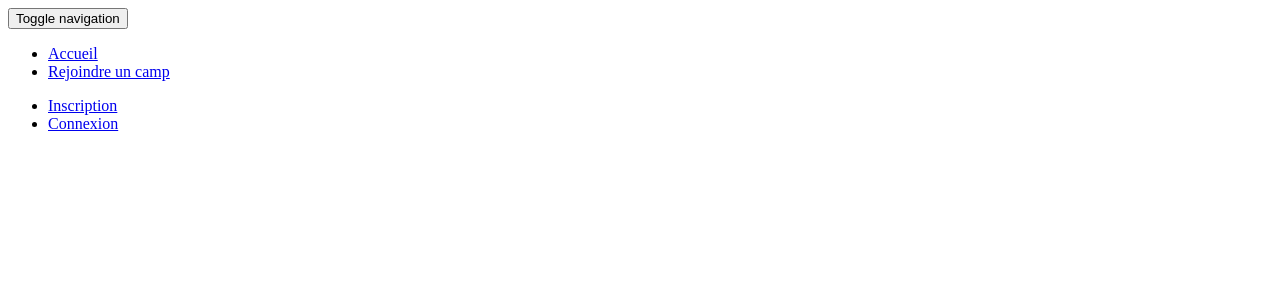
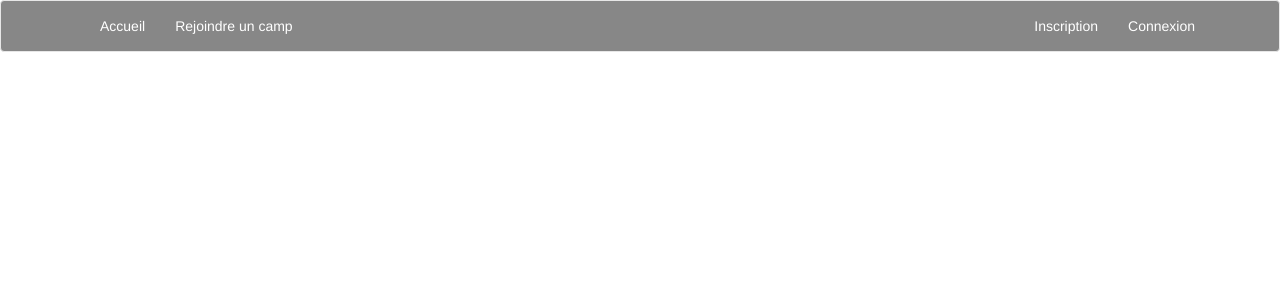
Before and after one commit to LesYameteKudasai/LYK, a PHP site: page /menu.php in a window 1280 px wide. Shown: the top 300 px of the page. Run offline with PHP 8.4, Linux system fonts and the light colour scheme.

Commit message:
Version 2 du menu + style du menu

```diff
--- a/menu.php
+++ b/menu.php
@@ -1,5 +1,18 @@
-<nav class="navbar navbar-default ">
-  <div class="container">
+<!DOCTYPE html>
+<html lang="en">
+  <head>
+    <meta charset="utf-8">
+
+	<script src="https://ajax.googleapis.com/ajax/libs/jquery/1.12.4/jquery.min.js"></script>
+	<link href="https://maxcdn.bootstrapcdn.com/bootstrap/3.3.7/css/bootstrap.min.css" rel="stylesheet">
+	<script src="https://maxcdn.bootstrapcdn.com/bootstrap/3.3.7/js/bootstrap.min.js"></script>
+	<link href="menustyle.css" rel="stylesheet">
+  </head>
+
+  <body>
+
+    <nav class="navbar navbar-default menufonce">
+      <div class="container ">
         <div class="navbar-header">
           <button type="button" class="navbar-toggle collapsed" data-toggle="collapse" data-target="#navbar" aria-expanded="false" aria-controls="navbar">
             <span class="sr-only">Toggle navigation</span>
@@ -9,7 +22,7 @@
           </button>
 
         </div>
-	<div id="navbar" class="navbar-collapse collapse">
+        <div id="navbar" class="navbar-collapse collapse ">
           <ul class="nav navbar-nav">
 			<li ><a href="#">Accueil</a></li>
 			<?php
@@ -36,7 +49,7 @@
 
             </li>
           </ul>
-	  <ul class="nav navbar-nav navbar-right">
+          <ul class="nav navbar-nav navbar-right ">
 		  <?php
 			if(isset($_SESSION["benevole"]))
 			{
@@ -61,3 +74,14 @@
         </div><!--/.nav-collapse -->
       </div>
     </nav>
+
+
+
+
+    <!-- Bootstrap core JavaScript
+    ================================================== -->
+    <!-- Placed at the end of the document so the pages load faster -->
+
+
+  </body>
+</html>
--- /dev/null
+++ b/menustyle.css
@@ -0,0 +1,11 @@
+.menufonce{
+background-color:#878787;
+}
+.menu_decal{
+min-height: 2000px;
+ padding-top: 70px;
+}
+
+.navbar-default .navbar-nav>li>a{
+	color:#ffffff;
+}
```
Lines whose indentation alone changed are shown as unchanged.
